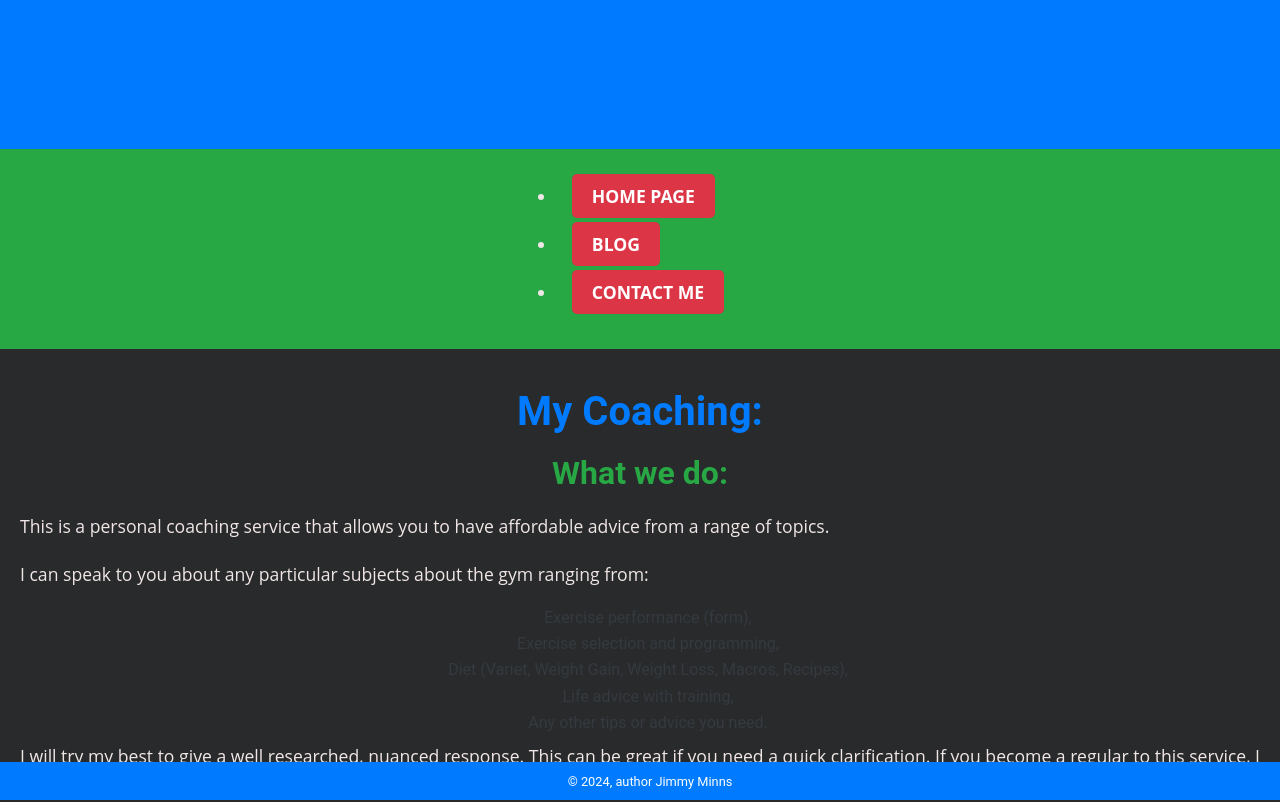
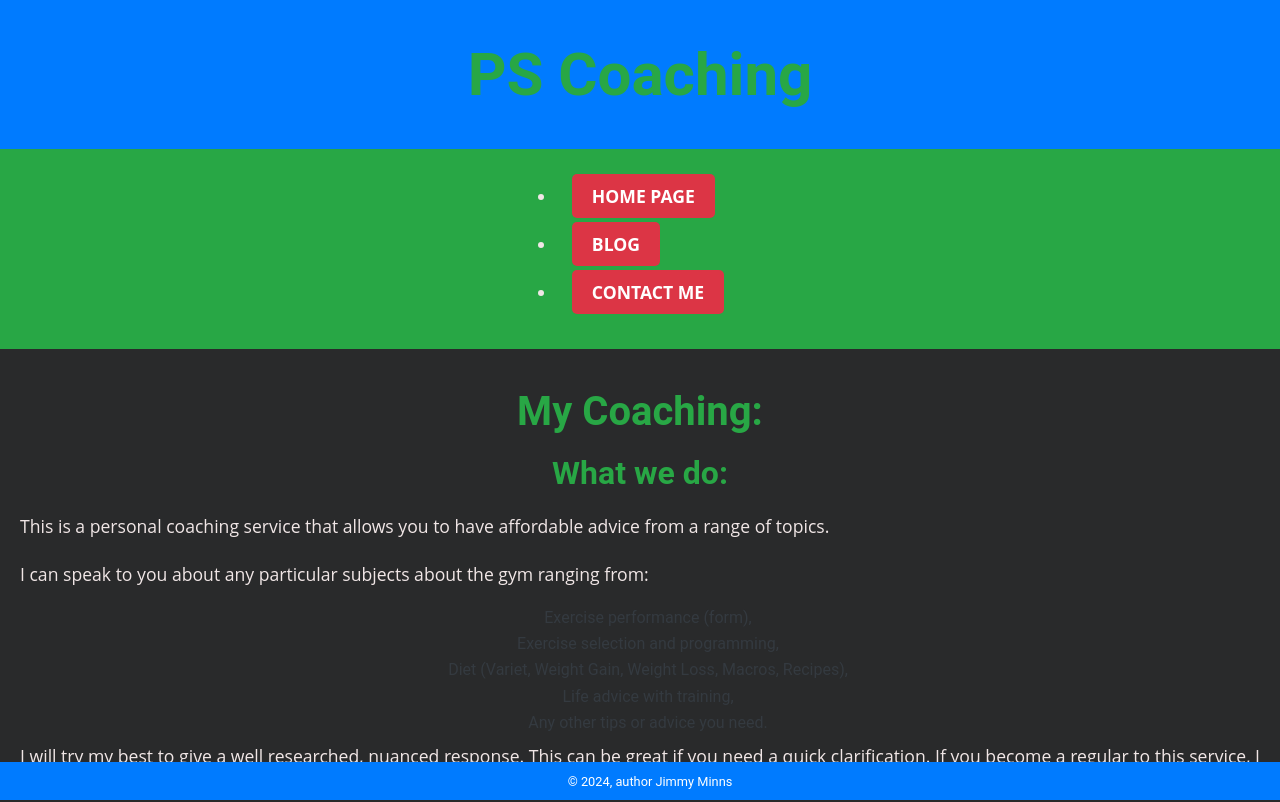
Before and after one commit to PlanetLumi/PlanetLumi.github.io, a plain HTML site: page index.html in a window 1280 px wide. Shown: the top 802 px of the page. Drawn offline with Linux system fonts and the light colour scheme.

Commit message:
Change title

```diff
--- a/css/style.css
+++ b/css/style.css
@@ -90,6 +90,7 @@ h1, h2, h3, h4, h5, h6 {
 
 h1 {
   font-size: 2.5em;
+  color:#28a745
 }
 
 h2 {
```
